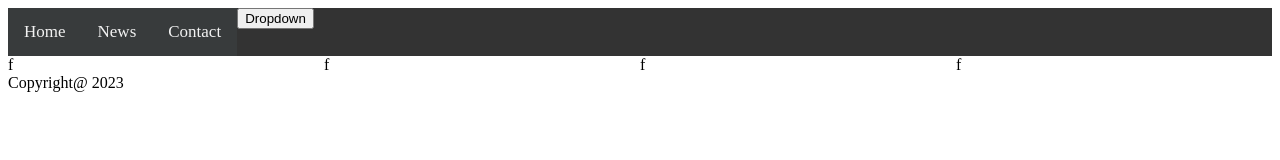
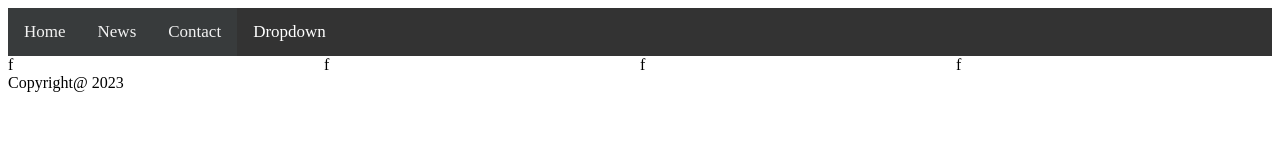
Before and after one commit to joemcgee4151986/chingufirstproject, a plain HTML site: page index.html in a window 1280 px wide. Drawn offline with Linux system fonts and the light colour scheme.

Commit message:
making navbar button function

```diff
--- a/components/navbar/navbar.js
+++ b/components/navbar/navbar.js
@@ -17,6 +17,9 @@ class navbar extends HTMLElement {
       .topNavbar {
         overflow: hidden;
         background-color: #333;
+      }
+      .topNavbar .icon {
+        display: none;
       }
       .topNavbar a {
         float: left;
@@ -49,10 +52,39 @@ class navbar extends HTMLElement {
       .dropdown:hover .dropdown-content {
         display: block;
       }
+      .dropdown-content a:hover {
+        background-color: #ddd;
+        color: black;
+      }
+      .dropdown .dropbtn {
+        font-size: 17px;
+        border: none;
+        outline: none;
+        color: white;
+        padding: 14px 16px;
+        background-color: inherit;
+        font-family: inherit;
+        margin: 0;
+      }
+      .topNavbar.responsive .dropdown {float: none;}
+      .topNavbar.responsive .dropdown-content {position: relative;}
+      .topNavbar.responsive .dropdown .dropbtn {
+        display: block;
+        width: 100%;
+        text-align: left;
 
 
 @media only screen and (max-width: 768px) {
-
+  .topNavbar a:not(:first-child), .dropdown .dropbtn {
+    display: none;
+  }
+  .topNavbar a.icon {
+    float: right;
+    display: block;
+    .topNavbar.responsive .dropdown .dropbtn {
+      display: block;
+      width: 100%;
+      text-align: left;
 }
         </style>
         <div class="topNavbar" id = myTopNavbar>
@@ -61,9 +93,7 @@ class navbar extends HTMLElement {
           <a href="#news">News</a>
           <a href="#contact">Contact</a>
           <div class="dropdown">
-          <button class="dropbtn">Dropdown
-      <i class="fa fa-caret-down"></i>
-    </button>
+          <button class="dropbtn">Dropdown</button>
     <div class="dropdown-content">
       <a href="#">Link 1</a>
       <a href="#">Link 2</a>
```
Also changed, not shown: index.html (+0 -1 lines).
